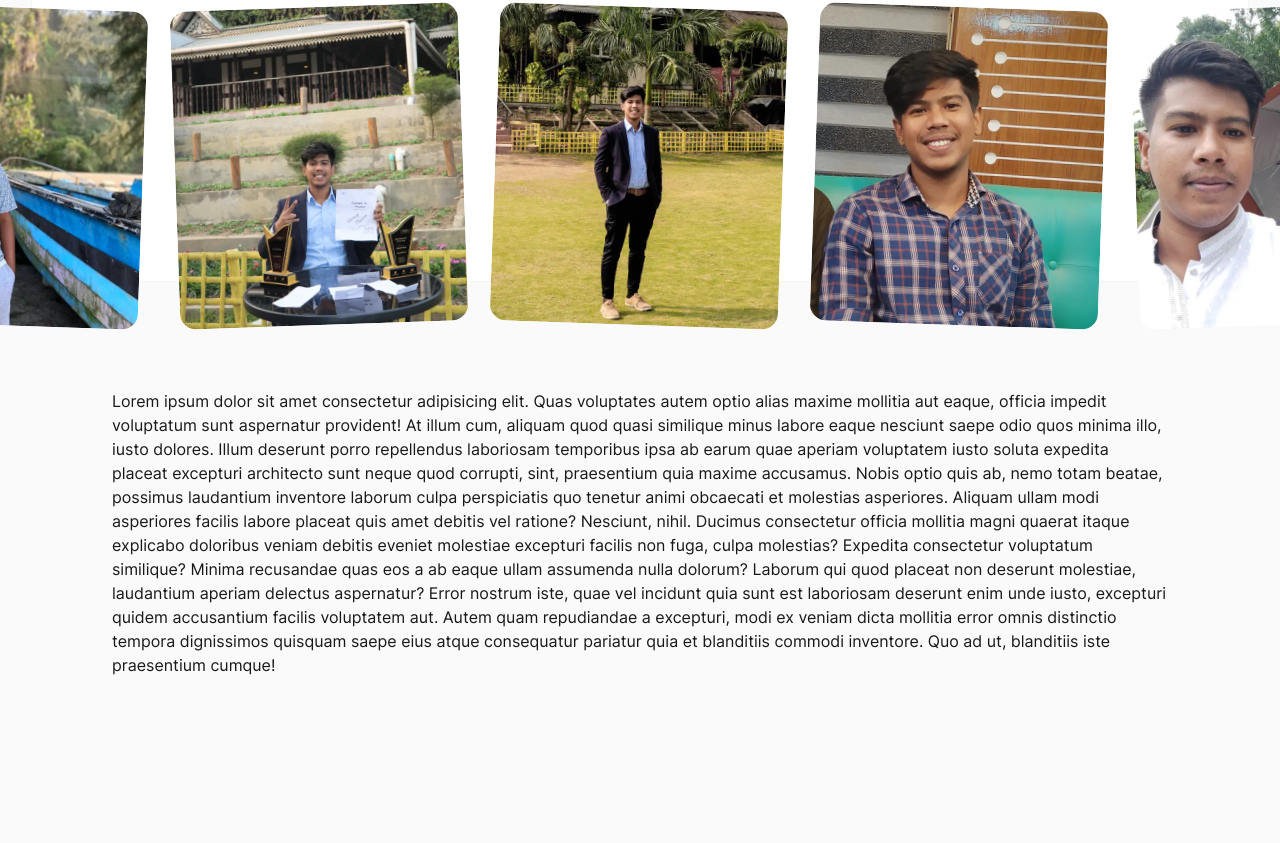
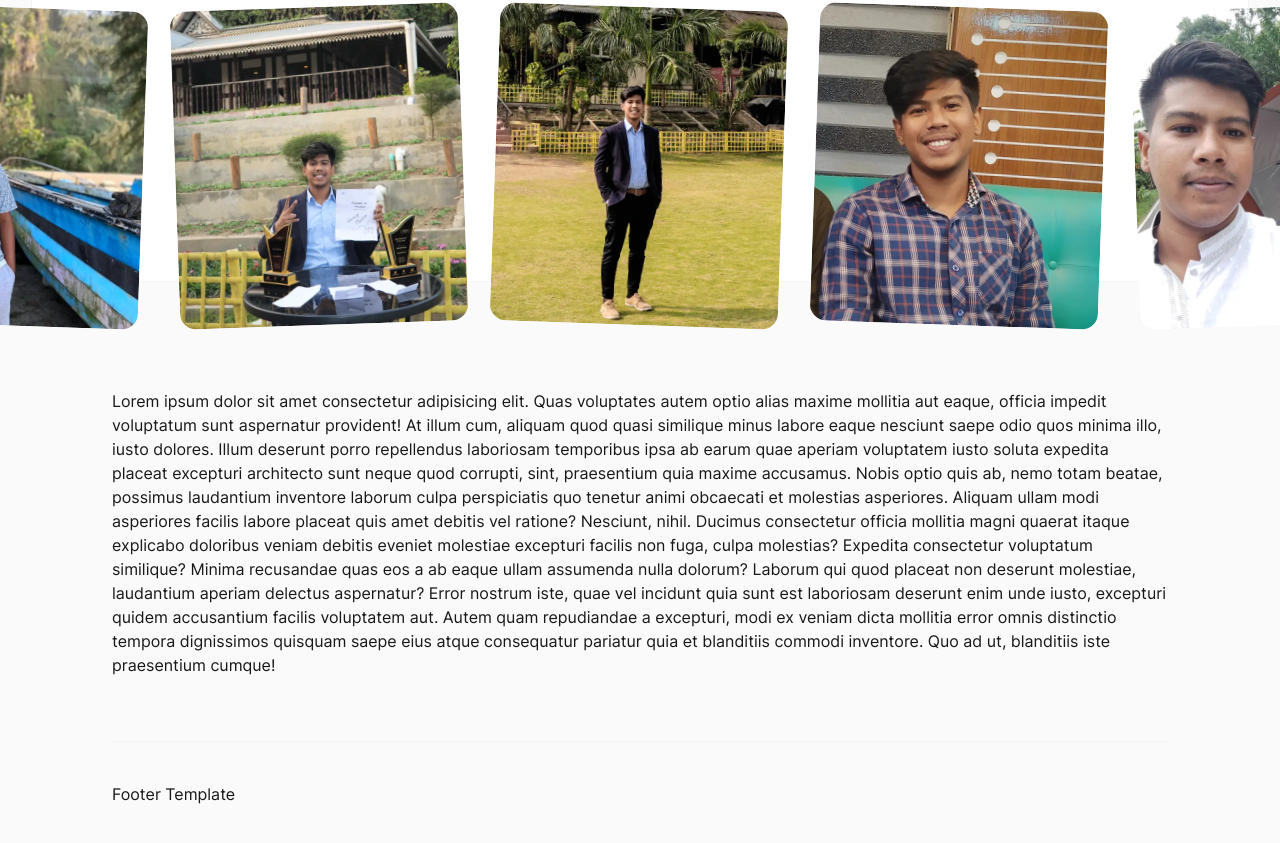
Before and after one commit to mollahdev/my-portfolio, a Nuxt app: page / in a window 1280 px wide. Shown: the part 519-1362 px from the top of the page. Before the commit the page ends 1196 px from the top, so only its background shows below. Built offline with nearby package versions, Linux system fonts and the light colour scheme.

Commit message:
added footer template

```diff
--- /dev/null
+++ b/components/Footer/index.vue
@@ -0,0 +1,9 @@
+<template>
+    <footer class="relative z-0">
+        <div class="container">
+            <div class="flex flex-col md:flex-row gap-4 justify-between items-start w-full border-t border-zinc-100 pb-16 pt-10 dark:border-zinc-700/40">
+                <h1>Footer Template</h1>
+            </div>
+        </div>
+    </footer>
+</template>
--- a/layouts/default.vue
+++ b/layouts/default.vue
@@ -4,8 +4,9 @@
     </div>
     <div class="container">
         <Header/>
-        <div class="container relative z-0 px-0 sm:px-[2.5rem]">
+        <main class="container relative z-0 px-0 sm:px-[2.5rem]">
             <slot/>
-        </div>
+        </main>
+        <Footer/>
     </div>
 </template>
```
Also changed, not shown: pages/index.vue (+3 -1 lines).
